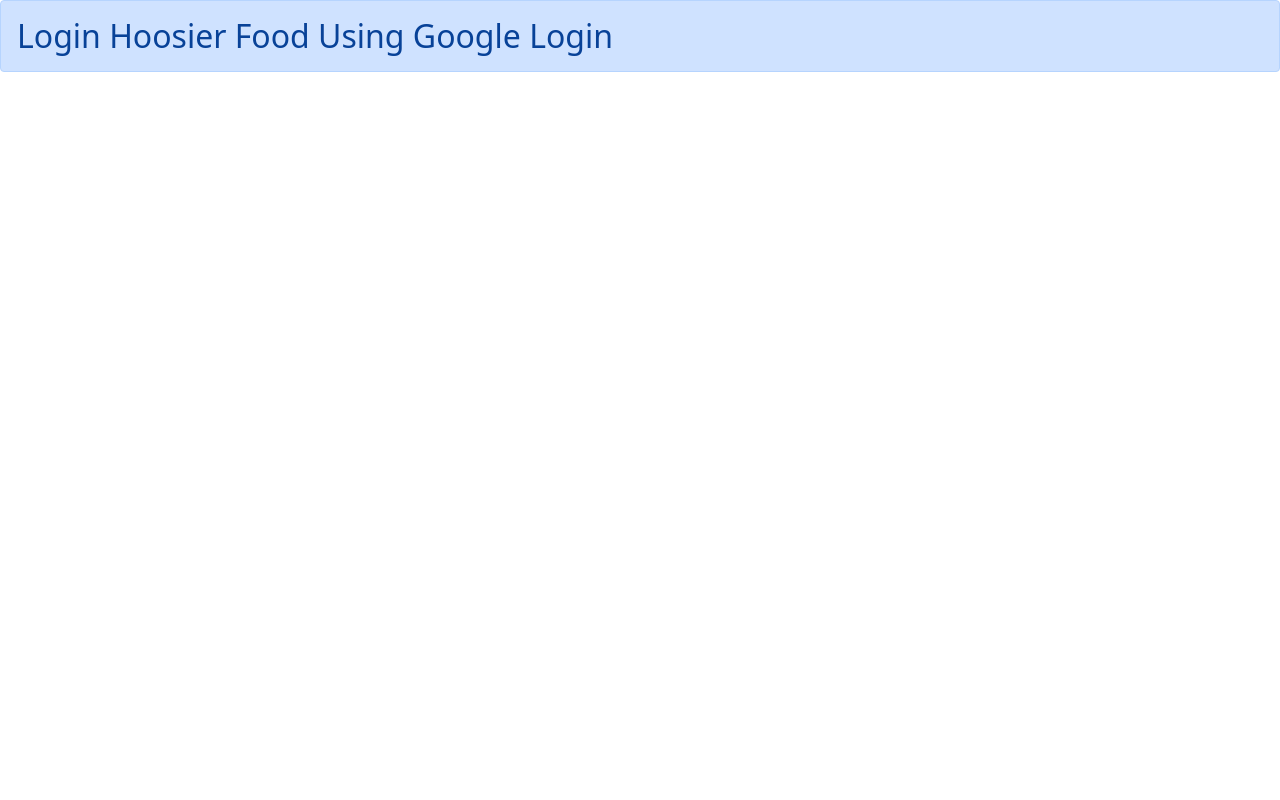
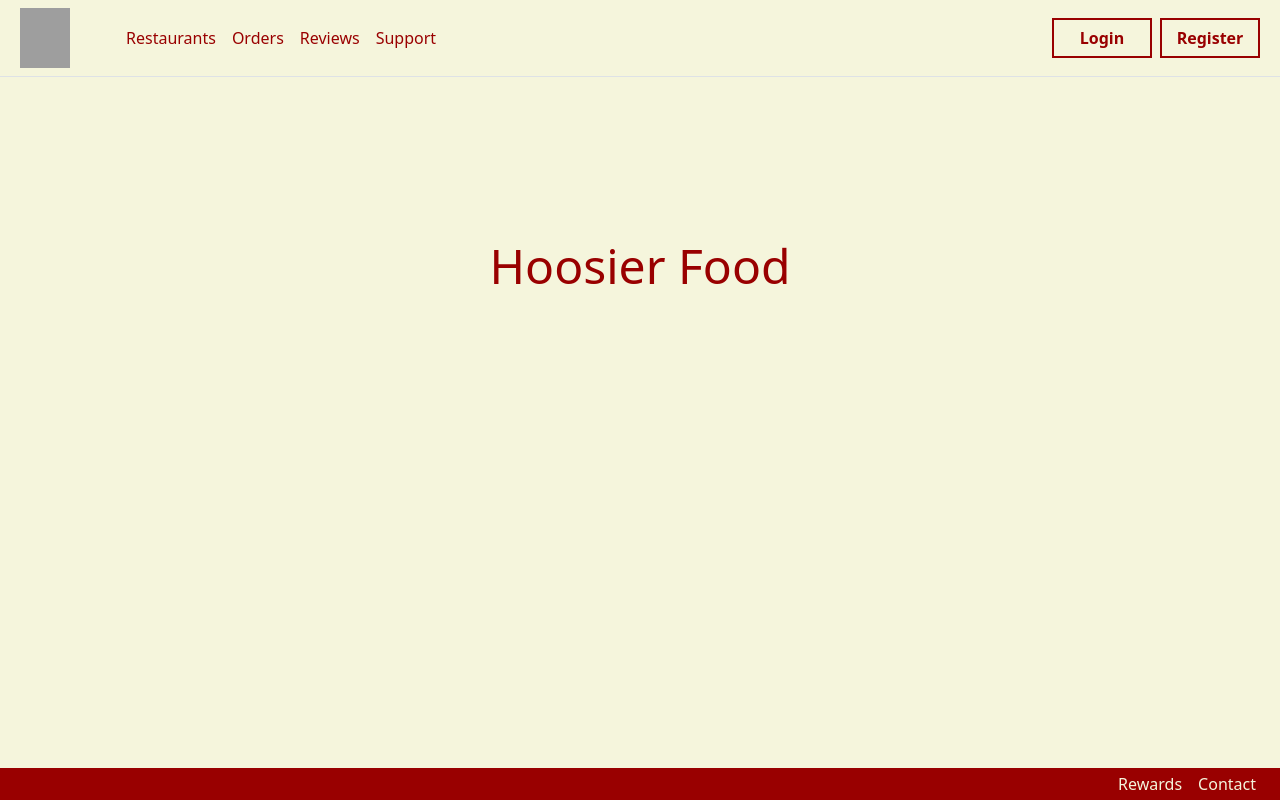
Before and after one commit to bomurphy/Capstone-Project-HoosierFood, a PHP site: page /login.html in a window 1280 px wide. Run offline with PHP 8.4, Linux system fonts and the light colour scheme; some libraries are stand-ins or nearby versions; grey boxes are pictures that could not be loaded.

Commit message:
editing login page

```diff
--- a/Login/login.css
+++ b/Login/login.css
@@ -1,11 +1,72 @@
+@import url('https://fonts.googleapis.com/css2?family=Roboto:wght@300&display=swap');
+
 .data {
     display: none;
 }
 /*centering Google Login button in the center of the screen*/
-.g-signin2 {
+/* .g-signin2 {
     position: absolute;
     top: 50%;
     left: 50%;
     margin-top: -50px;
     margin-left: -50px;
+} */
+
+.nav-background {
+    background-color: beige;
 }
+
+.hero-section {
+    margin-top: 10rem;
+}
+
+.iu-logo {
+    height: 60px;
+    width: 50px;
+}
+
+.title-text {
+    font-size: 3rem;
+}
+
+.red-text {
+    color: #990000;
+}
+
+.footer-bg {
+    background-color: #990000;
+    height: 2rem;
+    color: white;
+}
+
+
+.login {
+    background-color: transparent;
+    border: solid #990000 2px;
+    padding: 5px;
+    text-align: center;
+    font-weight: bold;
+    color: #990000;
+    height: 40px;
+    width: 100px;
+}
+
+.login:hover {
+    background-color: #990000;
+    color: white;
+    transition-duration: 500ms;
+}
+
+.nav-link:hover {
+    color: black;
+}
+
+.footer-link {
+    color: beige;
+    text-decoration: none;
+    margin-bottom: 1rem;
+}
+
+.footer-link:hover {
+    color: black;
+}
--- a/Login/login.html
+++ b/Login/login.html
@@ -12,9 +12,44 @@
     <title>Hoosier Food Login</title>
 
 </head>
-<body>
+<body class="nav-background">
 
-    <h2 class="alert alert-primary">Login Hoosier Food Using Google Login</h2>
+    <nav class="navbar navbar-expand-lg p-2 border-bottom nav-background">
+        <div class="container-fluid">
+          <img src="../photos/iu-logo.svg" class="iu-logo me-5" alt="">
+          <button class="navbar-toggler" type="button" data-bs-toggle="collapse" data-bs-target="#navbarSupportedContent" aria-controls="navbarSupportedContent" aria-expanded="false" aria-label="Toggle navigation">
+            <span class="navbar-toggler-icon"></span>
+          </button>
+          <div class="collapse navbar-collapse" id="navbarSupportedContent">
+            <ul class="navbar-nav me-auto mb-2 mb-lg-0">
+              <li class="nav-item">
+                <a class="nav-link active red-text" aria-current="page" href="#">Restaurants</a>
+              </li>
+              <li class="nav-item">
+                <a class="nav-link red-text" href="#">Orders</a>
+              </li>
+              <li class="nav-item">
+                <a class="nav-link red-text" href="#" tabindex="-1" aria-disabled="true">Reviews</a>
+              </li>
+              <li class="nav-item">
+                <a class="nav-link red-text" href="#" tabindex="-1" aria-disabled="true">Support</a>
+              </li>
+            </ul>
+            <!-- <form class="d-flex">
+              <button class="btn btn-outline-danger me-1">Login</button>
+              <button class="btn btn-outline-danger" type="submit">Register</button>
+            </form> -->
+            <form action="" class="d-flex">
+                <button class="login me-2">Login</button>
+                <button class="login">Register</button>
+            </form>
+          </div>
+        </div>
+      </nav>
+
+      <section class="d-flex align-items-center flex-column hero-section h-100">
+        <h2 class="mb-5 title-text red-text">Hoosier Food</h2>
+        <!-- sign in btn -->
         <div class="g-signin2" data-onsuccess="onSignIn"></div>
 
         <div class="data">
@@ -26,6 +61,16 @@
             <p id="email"></p>
             <button type="button" class="btn btn-danger" onclick="signOut();">Sign Out</button>
         </div>
+      </section>
+
+      <footer class="footer-bg d-flex align-items-center position-fixed bottom-0 justify-content-end w-100 p-2">
+        <div class="mt-3 d-flex">
+            <a href="" class="me-3 footer-link">Rewards</a>
+            <a href="" class="me-3 footer-link">Contact</a>
+        </div>
+
+      </footer>
+
 
 
     <script src="login.js"></script>
--- a/Login/login.js
+++ b/Login/login.js
@@ -1,5 +1,10 @@
 //Using jQuery to add funtion to google sign in, sign out buttons
 function onSignIn(googleUser) {
+
+    //if  (profile != "" || profile != undefined || profile != null) {
+     ///   window.location.href = ''
+   // }
+
     var profile = googleUser.getBasicProfile();
     $("#name").text(profile.getName());
     $("#email").text(profile.getEmail());
```
Also changed, not shown: photos/iu-logo.svg (added), 1 other file. Lines whose indentation alone changed are shown as unchanged.
